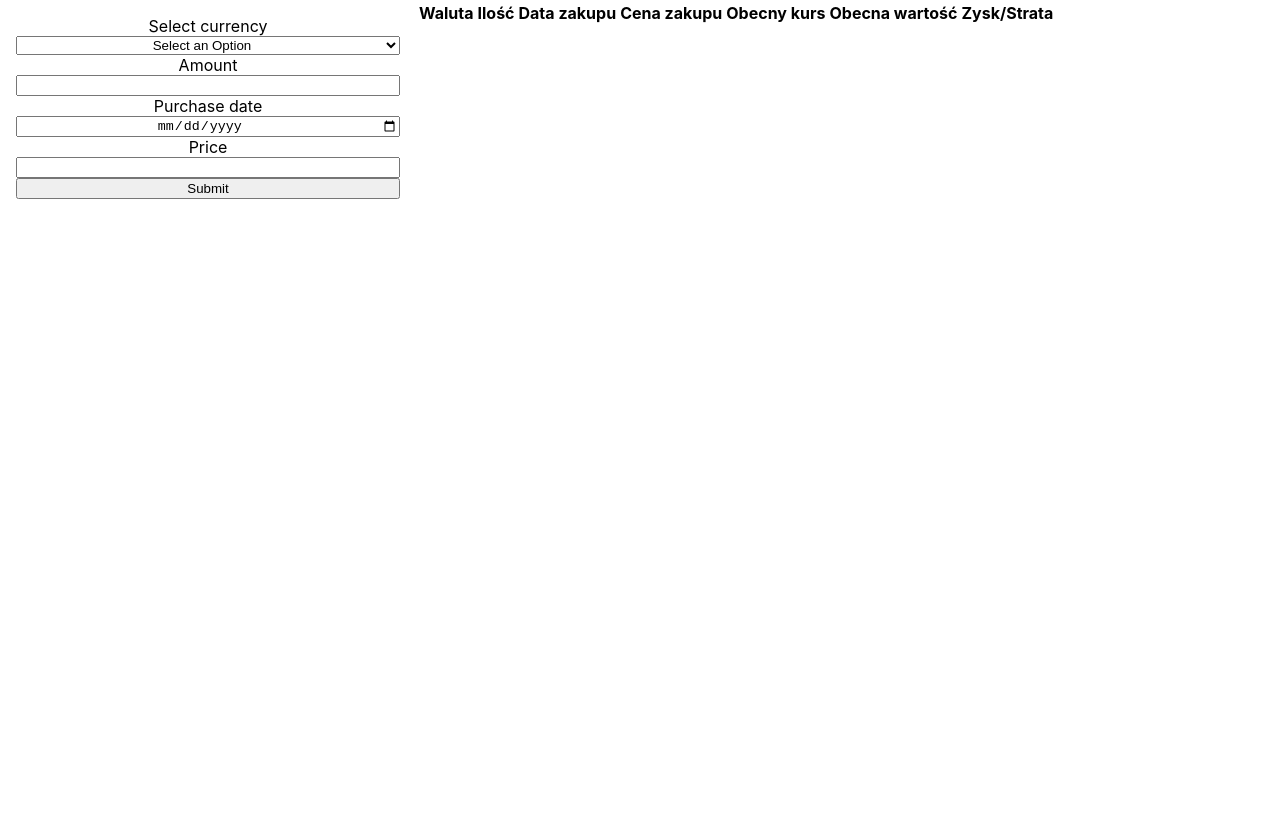
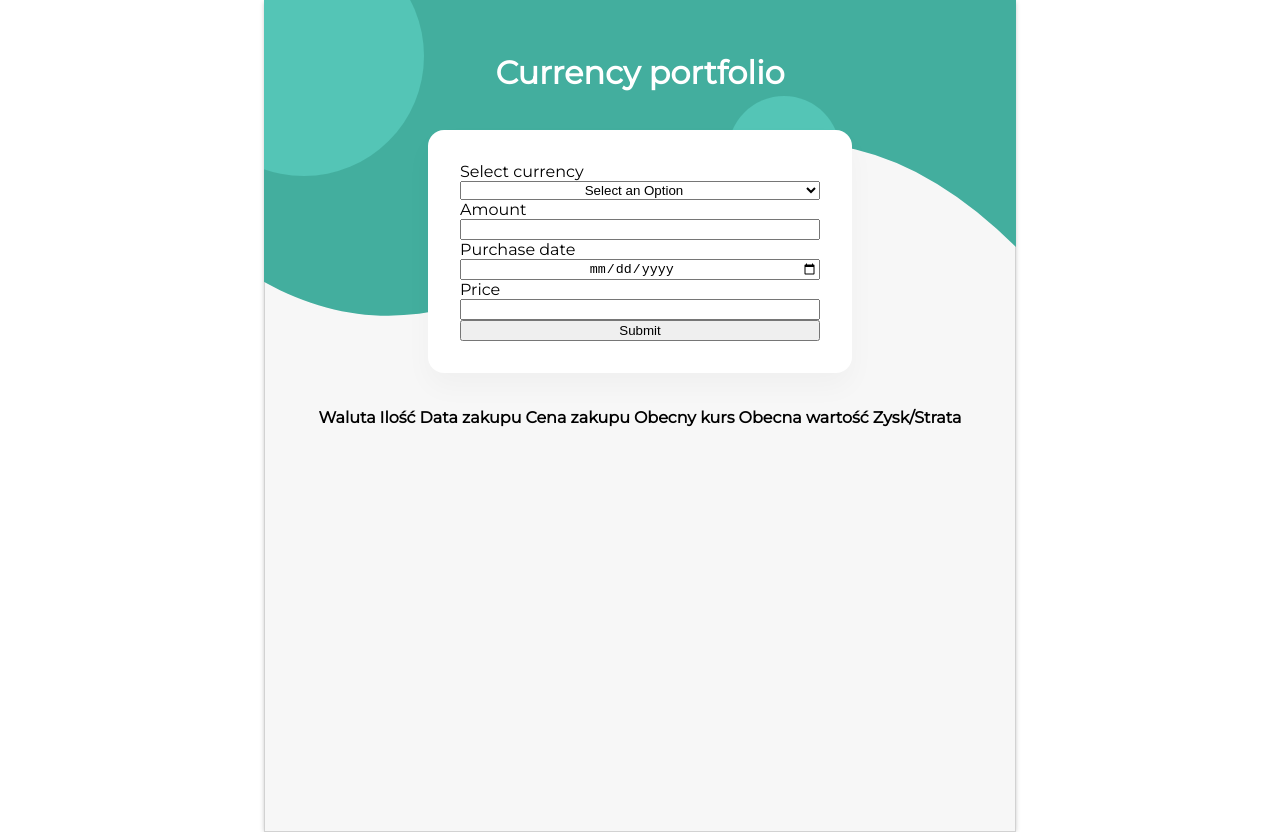
Before and after one commit to AgnieszkaSzostak/Currency-Portfolio-App, a React (Create React App) app: page / in a window 1280 px wide. Before the commit the page ends 800 px from the top, so only its background shows below. Built offline with nearby package versions, Linux system fonts and the light colour scheme.

Commit message:
Add styles

```diff
--- a/package.json
+++ b/package.json
@@ -28,7 +28,6 @@
     "predeploy": "npm run build",
     "deploy": "gh-pages -d build",
     "build": "react-scripts build",
-    "test": "react-scripts test",
     "eject": "react-scripts eject"
   },
   "eslintConfig": {
--- a/src/App.css
+++ b/src/App.css
@@ -1,40 +1,83 @@
+@import url('https://fonts.googleapis.com/css?family=Montserrat:300,400');
+
 .App {
+  font-family: 'Montserrat', sans-serif;
   text-align: center;
   display: flex;
+  flex-direction: column;
+  align-items: center;
+  width: 45em;
+  padding: 1em;
+  margin: 0 auto ;
+  background-color: #F7F7F7;
+  height: 100vh;
+  box-shadow: 0 1px 5px -1px rgba(0, 0, 0, 0.3), inset 0 0 0 1px rgba(0, 0, 0, 0.15);
+  position: relative;
+}
+.App-title{
+  z-index: 1;
+  color: white;
+  padding: 0.5em;
+  font-size: 2em;
+}
+
+.custom-shape-divider-top-1680107035 {
+  position: absolute;
+  top: 0;
+  left: 0;
+  width: 100%;
+  overflow: hidden;
+  line-height: 0;
+  transform: rotate(180deg);
+}
+
+.custom-shape-divider-top-1680107035 svg {
+  position: relative;
+  display: block;
+  width: calc(161% + 1.3px);
+  height: 20em;
 
 }
 
-.App-logo {
-  height: 40vmin;
-  pointer-events: none;
+.custom-shape-divider-top-1680107035 .shape-fill {
+  fill: #43AE9E;
+}
+.custom-shape-divider-top-1680107035::before{
+  content: '';
+  position: absolute;
+  bottom: -4em;
+  right: -5em;
+  width: 15em;
+  height: 15em;
+  border-radius: 50%;
+  background-color: #54C5B6;
+  display: block;
+  z-index: 1;
+}
+.custom-shape-divider-top-1680107035::after{
+  content: '';
+  position: absolute;
+  bottom: 1em;
+  left: 3.5em;
+  width: 5em;
+  height: 5em;
+  border-radius: 50%;
+  background-color: #54C5B6;
+  z-index: 0;
+}
+.custom-shape-divider-top-1680107035::after{
+  content: '';
+  position: absolute;
+  bottom: 6em;
+  left: 11em;
+  width: 7em;
+  height: 7em;
+  border-radius: 50%;
+  background-color: #54C5B6;
+  z-index: 0;
 }
 
-@media (prefers-reduced-motion: no-preference) {
-  .App-logo {
-    animation: App-logo-spin infinite 20s linear;
-  }
+
+.dollar {
+  color: #FFC168;
 }
-
-.App-header {
-  background-color: #282c34;
-  min-height: 100vh;
-  display: flex;
-  flex-direction: column;
-  align-items: center;
-  justify-content: center;
-  font-size: calc(10px + 2vmin);
-  color: white;
-}
-
-.App-link {
-  color: #61dafb;
-}
-
-@keyframes App-logo-spin {
-  from {
-    transform: rotate(0deg);
-  }
-  to {
-    transform: rotate(360deg);
-  }
-}
--- a/src/App.js
+++ b/src/App.js
@@ -5,6 +5,12 @@ import Wallet from './components/Wallet/Wallet';
 function App() {
   return (
     <div className="App">
+      <div class="custom-shape-divider-top-1680107035">
+    <svg data-name="Layer 1" xmlns="http://www.w3.org/2000/svg" viewBox="0 0 1200 120" preserveAspectRatio="none">
+        <path d="M985.66,92.83C906.67,72,823.78,31,743.84,14.19c-82.26-17.34-168.06-16.33-250.45.39-57.84,11.73-114,31.07-172,41.86A600.21,600.21,0,0,1,0,27.35V120H1200V95.8C1132.19,118.92,1055.71,111.31,985.66,92.83Z" className="shape-fill"></path>
+    </svg>
+</div>
+        <h1 className="App-title">Currency portfolio</h1>
         <Form/>
         <Wallet/>
     </div>
--- a/src/components/Form/Form.styled.js
+++ b/src/components/Form/Form.styled.js
@@ -3,8 +3,16 @@ import styled from "styled-components";
 const StyledForm = styled.form`
     display: flex;
     flex-direction: column;
-    width: 30%;
-    padding: 1em;
-    *{text-align: center}
+    width: 50%;
+    padding: 2em;
+    *{text-align: center};
+    border-radius: 1em;
+    background-color: white;
+    margin-bottom: 2em;
+    z-index: 1;
+    box-shadow: 0 14px 28px rgba(0,0,0,0.03), 0 10px 10px rgba(0,0,0,0.0);
+    label {
+        text-align: left;
+    }
 `
 export {StyledForm}
--- a/src/index.css
+++ b/src/index.css
@@ -5,6 +5,7 @@ body {
     sans-serif;
   -webkit-font-smoothing: antialiased;
   -moz-osx-font-smoothing: grayscale;
+
 }
 
 code {
```
Also changed, not shown: src/setupTests.js (added, +5 -0 lines), src/logo.svg (added), 1 other file (tests, documents, lock files or other folders).
